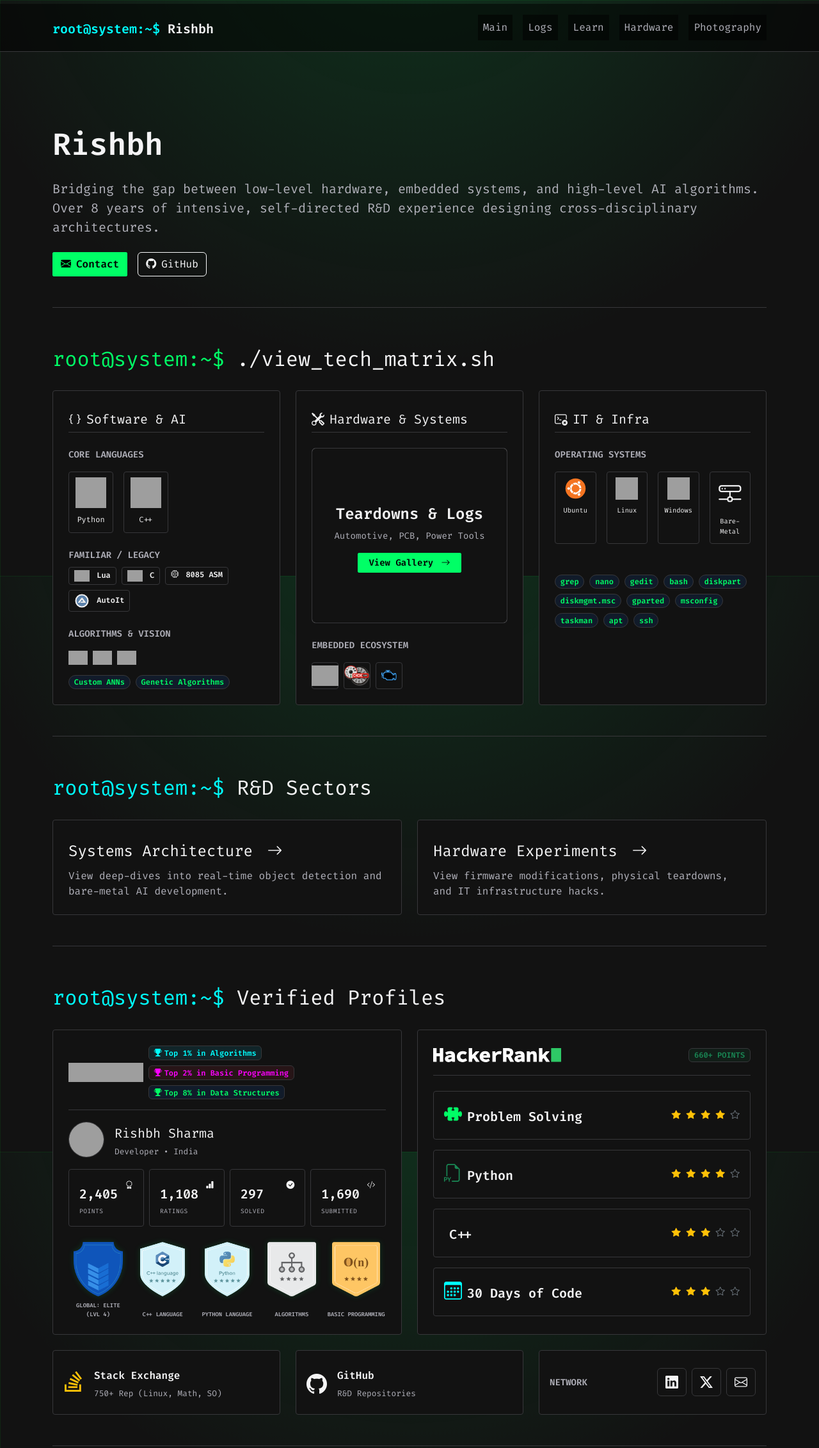
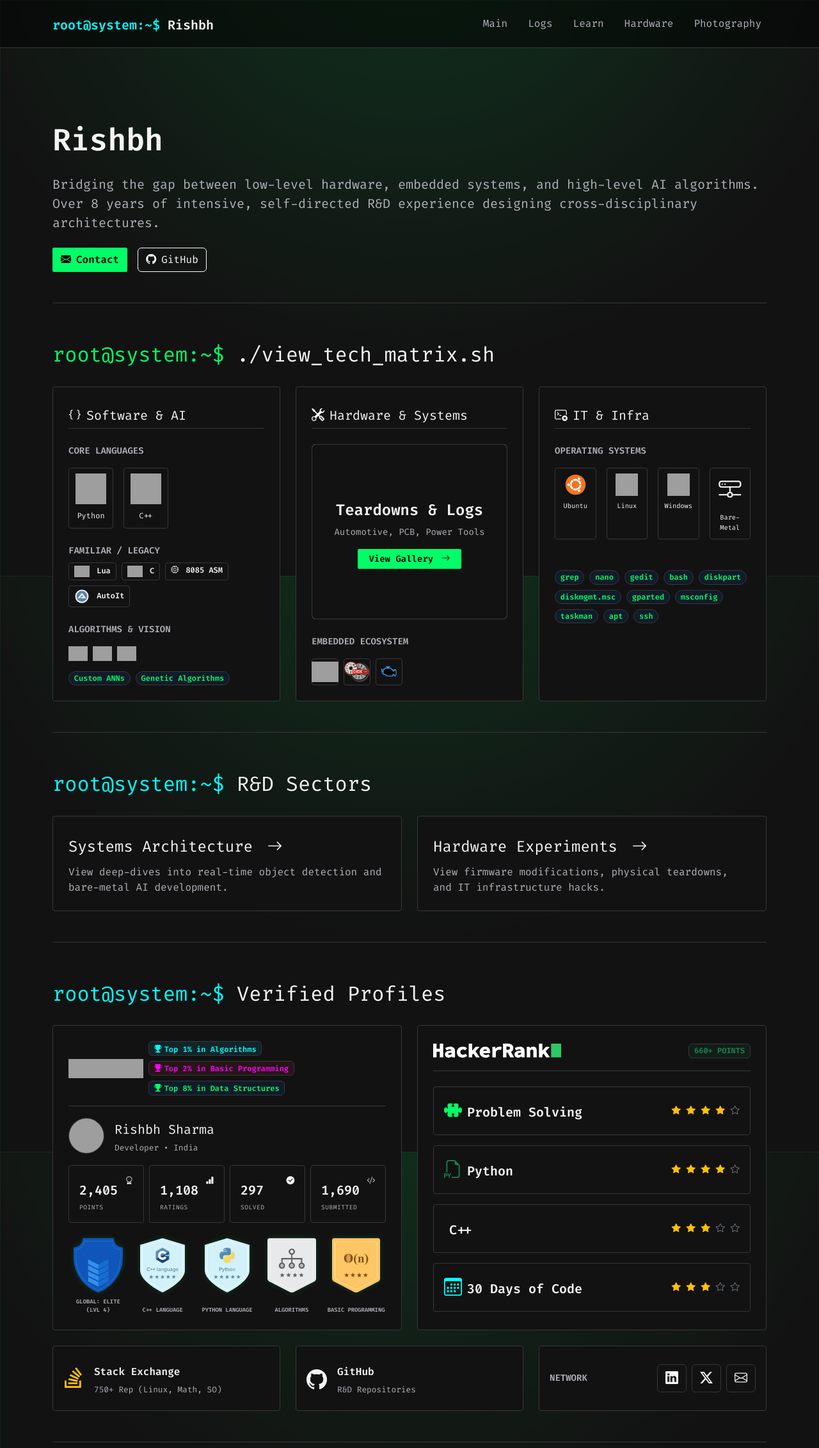
Before and after one commit to CodeRSTech/coderstech.github.io, a Jekyll site: the page built from index.md, in a window 1280 px wide. Shown: the whole page at 64% size. Built offline with Jekyll 4.4.1, drawn with Linux system fonts in a browser that asks for light colours; grey boxes are pictures that could not be loaded.

Commit message:
Modify navbar styles and body padding
Updated navbar background color and body padding.

```diff
--- a/assets/css/terminal.css
+++ b/assets/css/terminal.css
@@ -18,6 +18,7 @@
 
 /* Base Body Application */
 body {
+  padding-top: 0 !important;
   background-color: var(--bg-base) !important;
   color: var(--text-main) !important;
   font-family: var(--bs-body-font-family) !important;
@@ -53,8 +54,12 @@ p, small, .text-white-50 {
 }
 
 /* Navbar Overrides */
+.navbar {
+  background-color: #00000080 !important;
+}
+
 .navbar, .nav-link {
-  background-color: #00000080 !important;
+  background-color: transparent;
   color: var(--text-muted) !important;
 }
 .nav-link:hover {
```
